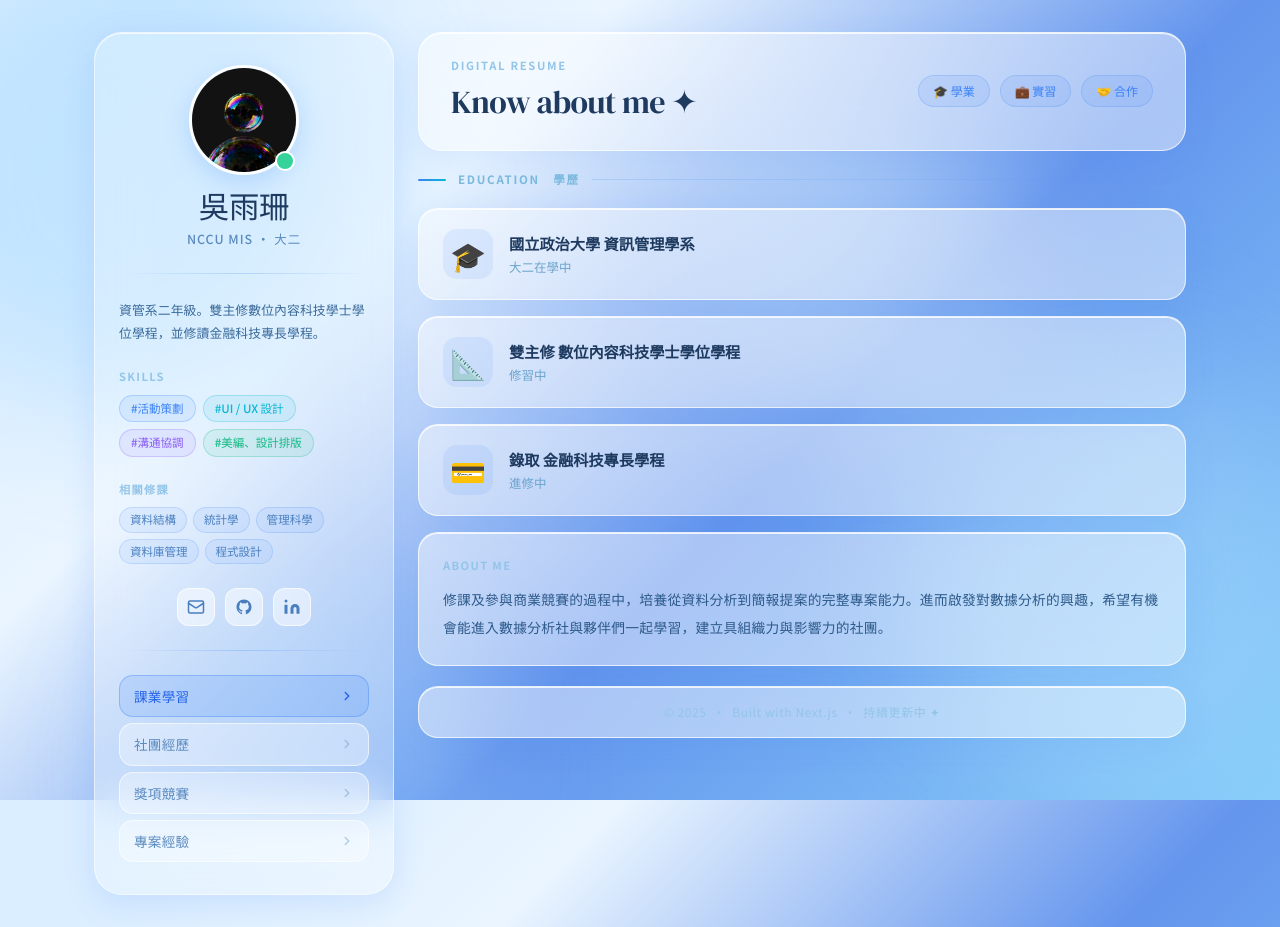
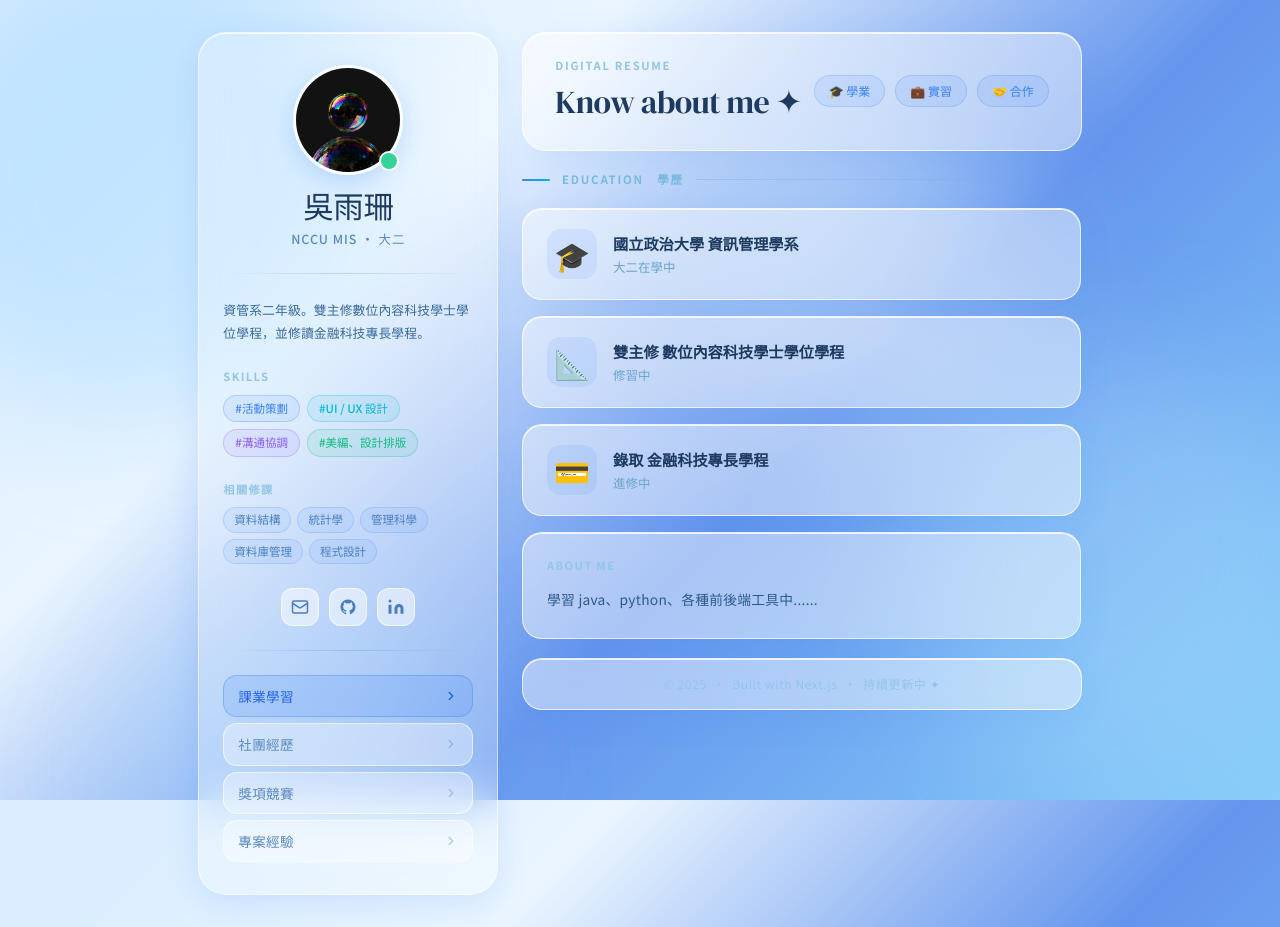
Before and after one commit to 113306056/1142_web_113306056_hw1, a Next.js app: page / in a window 1280 px wide. Built offline with nearby package versions, Linux system fonts and the light colour scheme.

Commit message:
Update page.tsx

```diff
--- a/app/page.tsx
+++ b/app/page.tsx
@@ -328,7 +328,7 @@ export default function Home() {
               <div className="exp-card animate-fade-up" style={{ ...glass, borderRadius: 20, padding: "1.5rem", animationDelay: "0.35s" }}>
                 <p style={{ fontSize: "0.7rem", fontWeight: 700, color: "#93c5e8", letterSpacing: "0.12em", textTransform: "uppercase", marginBottom: 12 }}>ABOUT ME</p>
                 <p style={{ fontSize: "0.86rem", color: "#2d5a8a", lineHeight: 2, letterSpacing: "0.02em" }}>
-                  修課及參與商業競賽的過程中，培養從資料分析到簡報提案的完整專案能力。進而啟發對數據分析的興趣，希望有機會能進入數據分析社與夥伴們一起學習，建立具組織力與影響力的社團。
+                  學習 java、python、各種前後端工具中......
                 </p>
               </div>
             </div>
```
